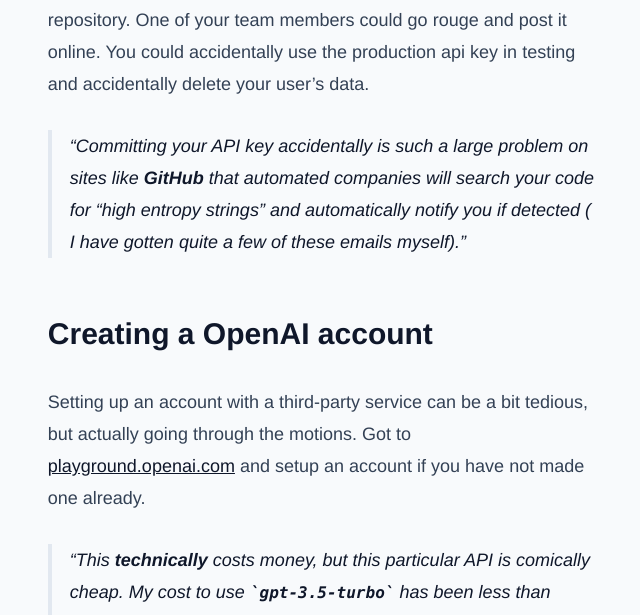
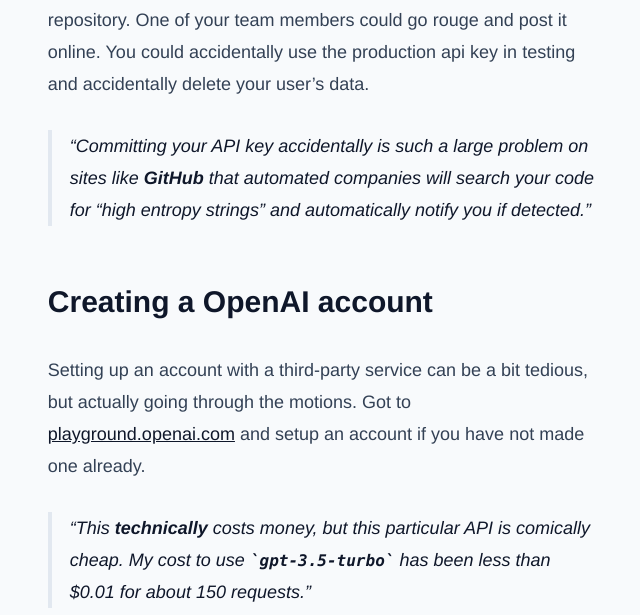
Before and after one commit to wkaisertexas/wkaisertexas.github.io, an Astro site: page /blog/cloning-chat-gpt-in-terminal-with-javascript-and-clack in a window 1280 px wide. Shown: the part 5041-5656 px from the top of the page, without its empty margins (319-959 px from the left). Built offline with nearby package versions, Linux system fonts and the light colour scheme; Astro itself is replaced by a stand-in of ours.

Commit message:
fix: speaking less personally

```diff
--- a/src/content/blog/cloning-chat-gpt-in-terminal-with-javascript-and-clack.md
+++ b/src/content/blog/cloning-chat-gpt-in-terminal-with-javascript-and-clack.md
@@ -112,7 +112,7 @@ const github_api_key = process.env.GITHUBAPIKEY;
 
 Why not just put the key in your code? First, having keys in your code can made updating them kind of cumbersome (changing environment variables remotely can be really quick). Second, security. You could accidentally commit your code to a public repository. One of your team members could go rouge and post it online. You could accidentally use the production api key in testing and accidentally delete your user's data.
 
-> Committing your API key accidentally is such a large problem on sites like **GitHub** that automated companies will search your code for "high entropy strings" and automatically notify you if detected ( I have gotten quite a few of these emails myself).
+> Committing your API key accidentally is such a large problem on sites like **GitHub** that automated companies will search your code for "high entropy strings" and automatically notify you if detected.
 
 ## Creating a OpenAI account
 
```
